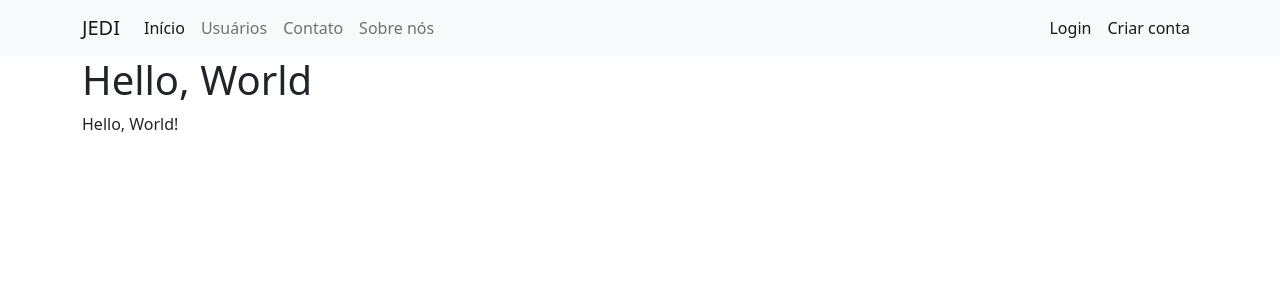
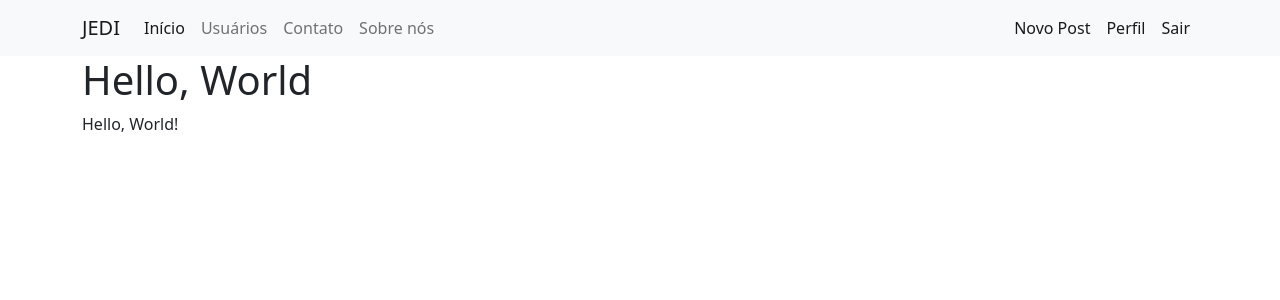
Before and after one commit to incolumepy-cursos/flask-impressionador, a Flask app: page / in a window 1280 px wide. Shown: the top 300 px of the page. Run offline with Flask 2, Linux system fonts and the light colour scheme; the visitor is signed in with stand-in values (Sample User, id 1).

Commit message:
Personalizar acesso conforme autenticação de usuário

```diff
--- a/jedi/templates/navbar.html
+++ b/jedi/templates/navbar.html
@@ -36,12 +36,24 @@
         -->
       </ul>
       <ul class="navbar-nav d-flex">
+          {% if current_user.is_authenticated %}
+          <li class="nav-item">
+              <a class="nav-link active" aria-current="page" href="{{ url_for('criar_post') }}">Novo Post</a>
+          </li>
+          <li class="nav-item">
+              <a class="nav-link active" aria-current="page" href="{{ url_for('perfil') }}">Perfil</a>
+          </li>
+          <li class="nav-item">
+              <a class="nav-link active" aria-current="page" href="{{ url_for('logout') }}">Sair</a>
+          </li>
+          {% else %}
             <li class="nav-item">
               <a class="nav-link active" aria-current="page" href="{{ url_for('login') }}">Login</a>
             </li>
             <li class="nav-item">
               <a class="nav-link active" aria-current="page" href="{{ url_for('login') }}">Criar conta</a>
             </li>
+          {% endif %}
       </ul>
         <!--
       <form class="d-flex">
--- /dev/null
+++ b/jedi/templates/perfil.html
@@ -0,0 +1,6 @@
+{% extends 'base.html' %}
+
+{% block body%}
+<h1>Perfil</h1>
+<p>Qualquer dúvida entre em contado pelo email contato@incolume.com.br</p>
+{% endblock %}
--- /dev/null
+++ b/jedi/templates/post_criar.html
@@ -0,0 +1,6 @@
+{% extends 'base.html' %}
+
+{% block body%}
+<h1>Criar Post</h1>
+<p>Qualquer dúvida entre em contado pelo email contato@incolume.com.br</p>
+{% endblock %}
```
Lines whose indentation alone changed are shown as unchanged.
